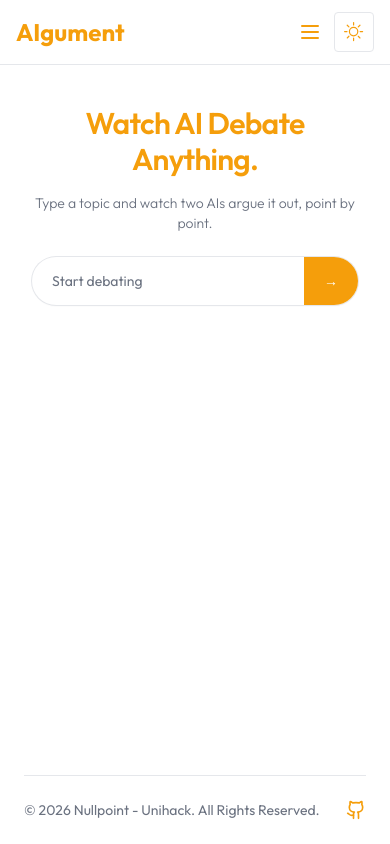
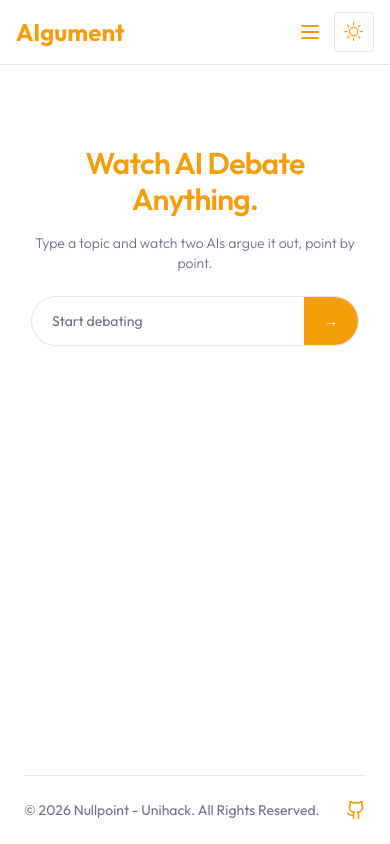
Before and after one commit to BruceHuangQQ/AIgument-frontend, a Next.js app: page / in a window 390 px wide. Built offline with nearby package versions, Linux system fonts and the light colour scheme.

Commit message:
Put chats in a container

```diff
--- a/components/message-div.tsx
+++ b/components/message-div.tsx
@@ -37,7 +37,7 @@ export function MessageDiv({ speaker, message, loadingStatus = false }: MessageD
       </Avatar>
 
       <div className="flex flex-col gap-1 flex-1">
-        <span className="text-sm font-medium text-gray-700 text-left px-6">{speaker}</span>
+        <span className="text-sm font-medium text-primary text-left px-2">{speaker}</span>
 
         <Card className="rounded-3xl bg-accent border-none shadow-none w-full max-w-[50vw]">
           {loadingStatus ? (
--- a/components/pages/hero.tsx
+++ b/components/pages/hero.tsx
@@ -42,9 +42,9 @@ export default function HeroHeader() {
   const hasTopic = topic.trim().length > 0
 
   return (
-    <section className="container flex min-h-[60vh] flex-col items-center justify-center pb-12 pt-10 text-center lg:pt-20">
+    <section className="container flex min-h-[60vh] flex-col items-center justify-center pt-10 text-center">
       {!submitted && (
-        <div className="flex w-full flex-1 flex-col items-center gap-6 lg:gap-8">
+        <div className="flex w-full flex-1 flex-col items-center gap-6 lg:gap-8 pb-12 pt-10">
           <div className="space-y-4">
             <h1 className="text-3xl font-semibold tracking-tight sm:text-4xl lg:text-5xl">
               Watch AI Debate Anything.
@@ -77,9 +77,8 @@ export default function HeroHeader() {
       )}
 
       {submitted && hasTopic && (
-        <div className="flex w-full flex-1 flex-col items-center gap-6 lg:gap-8">
-
-          <div className="flex w-full max-w-3xl flex-col items-stretch gap-2 text-left">
+        <div className="flex w-full flex-1 items-stretch justify-center">
+          <div className="flex h-full max-h-[60vh] w-full max-w-2xl flex-col items-stretch gap-2 overflow-y-auto text-left">
             {defaultDebateMessages.map((item, index) => (
               <MessageDiv
                 key={`${item.speaker}-${index}`}
```
